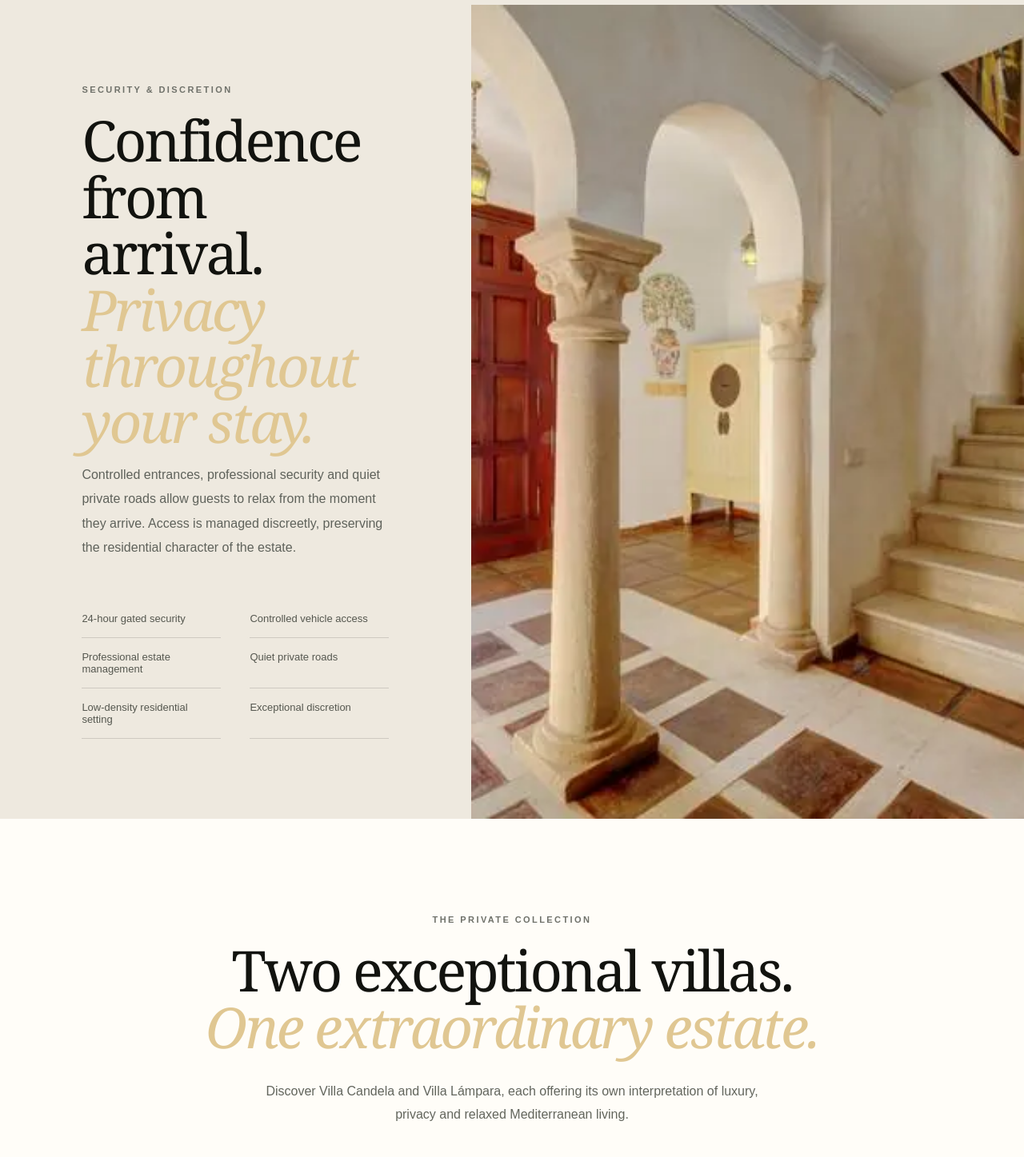
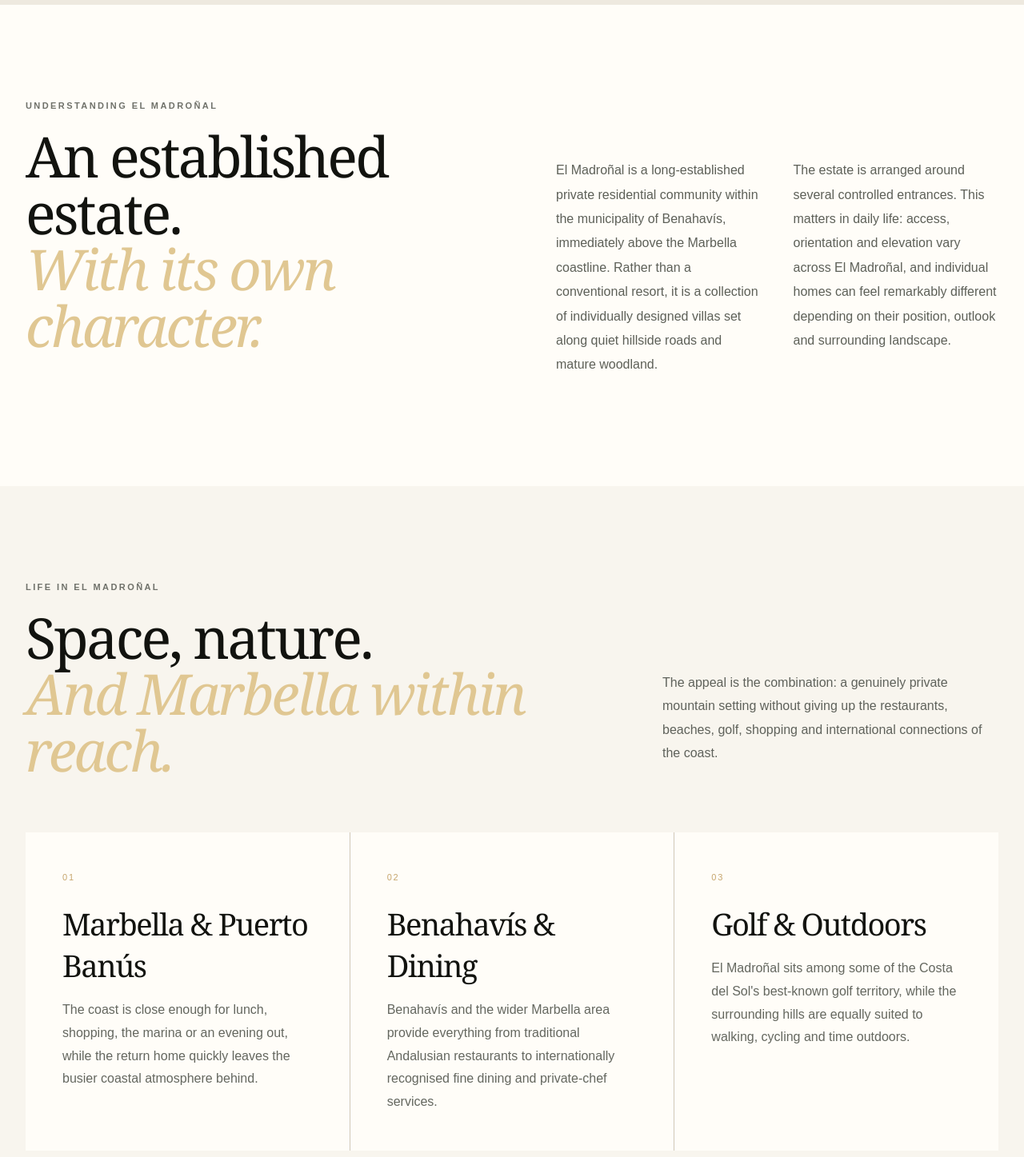
Before and after one commit to ghharding-dot/madronal-villas, a Next.js app: page /el-madronal in a window 1280 px wide. Shown: the part 3460-4907 px from the top of the page at 80% size. Built offline with nearby package versions, Linux system fonts and the light colour scheme.

Commit message:
feat: expand El Madronal area guide

```diff
--- a/app/el-madronal/page.js
+++ b/app/el-madronal/page.js
@@ -19,7 +19,7 @@
 
 export const metadata = {
   title: 'El Madroñal, Marbella',
-  description: 'Discover El Madroñal, a secure and private residential estate in the hills above Marbella.',
+  description: 'A detailed guide to El Madroñal in Benahavís: privacy, gated security, villas, landscape, lifestyle and access to Marbella, Puerto Banús, golf and beaches.',
   alternates: { canonical: '/el-madronal', languages: { en: '/el-madronal', es: '/es/el-madronal', 'x-default': '/el-madronal' } }
 };
 
@@ -85,6 +85,34 @@
           </div>
         </section>
 
+        <section className="pad editorial">
+          <div className="wrap editorialGrid">
+            <div>
+              <p className="eyebrow darkEye">Understanding El Madroñal</p>
+              <h2>An established estate.<em>With its own character.</em></h2>
+            </div>
+            <div className="copyColumns">
+              <p>El Madroñal is a long-established private residential community within the municipality of Benahavís, immediately above the Marbella coastline. Rather than a conventional resort, it is a collection of individually designed villas set along quiet hillside roads and mature woodland.</p>
+              <p>The estate is arranged around several controlled entrances. This matters in daily life: access, orientation and elevation vary across El Madroñal, and individual homes can feel remarkably different depending on their position, outlook and surrounding landscape.</p>
+            </div>
+          </div>
+        </section>
+
+        <section className="pad lifestyleSection">
+          <div className="wrap heading">
+            <div>
+              <p className="eyebrow darkEye">Life in El Madroñal</p>
+              <h2>Space, nature.<em>And Marbella within reach.</em></h2>
+            </div>
+            <p>The appeal is the combination: a genuinely private mountain setting without giving up the restaurants, beaches, golf, shopping and international connections of the coast.</p>
+          </div>
+          <div className="wrap lifestyleCards">
+            <article><span>01</span><h3>Marbella & Puerto Banús</h3><p>The coast is close enough for lunch, shopping, the marina or an evening out, while the return home quickly leaves the busier coastal atmosphere behind.</p></article>
+            <article><span>02</span><h3>Benahavís & Dining</h3><p>Benahavís and the wider Marbella area provide everything from traditional Andalusian restaurants to internationally recognised fine dining and private-chef services.</p></article>
+            <article><span>03</span><h3>Golf & Outdoors</h3><p>El Madroñal sits among some of the Costa del Sol's best-known golf territory, while the surrounding hills are equally suited to walking, cycling and time outdoors.</p></article>
+          </div>
+        </section>
+
         <section className="featureSplit reverseFeature">
           <div className="featureImage estateSecurityFeature" />
           <div className="featureCopy lightCopy">
@@ -99,6 +127,28 @@
               <span>Low-density residential setting</span>
               <span>Exceptional discretion</span>
             </div>
+          </div>
+        </section>
+
+        <section className="pad estateLocation">
+          <div className="wrap locationPanel">
+            <div>
+              <p className="eyebrow darkEye">For Guests & Residents</p>
+              <h2>Private living.<em>Practical every day.</em></h2>
+              <p className="lead locationLead">The setting feels secluded, but everyday requirements remain straightforward. Supermarkets, restaurants, schools, private healthcare, beach clubs and sporting facilities are all available in the wider Benahavís–Marbella area.</p>
+            </div>
+            <div className="serviceList compactList">
+              <span>International dining</span><span>Supermarkets & fresh food</span><span>Private healthcare</span><span>International schools</span><span>Golf & racquet sports</span><span>Beaches & beach clubs</span>
+            </div>
+          </div>
+        </section>
+
+        <section className="pad collectionCta">
+          <div className="wrap collectionInner">
+            <p className="eyebrow darkEye">Luxury Villa Rentals</p>
+            <h2>Stay in Marbella.<em>Find the right villa.</em></h2>
+            <p>Villa Candela and Villa Lámpara are currently held privately. Through Property Facilitators EuroAsia and The Luxury Villa Collection, guests can explore more than 100 luxury rental villas across Marbella, Benahavís, El Madroñal and surrounding prime areas.</p>
+            <div className="actions"><a className="btn gold" href="https://www.pfeuroasia.com/luxury-villa-rentals">Explore 100+ rental villas</a></div>
           </div>
         </section>
 
```
